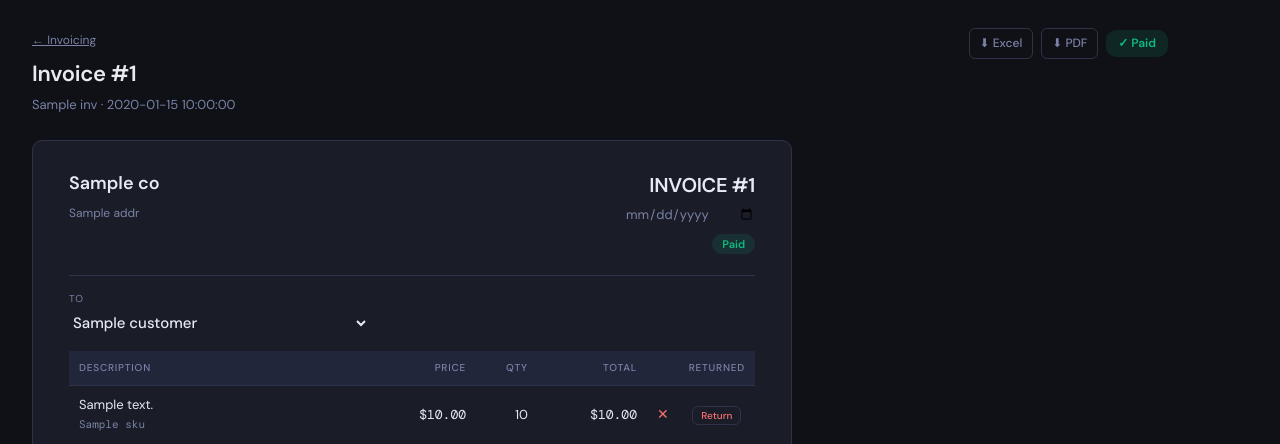
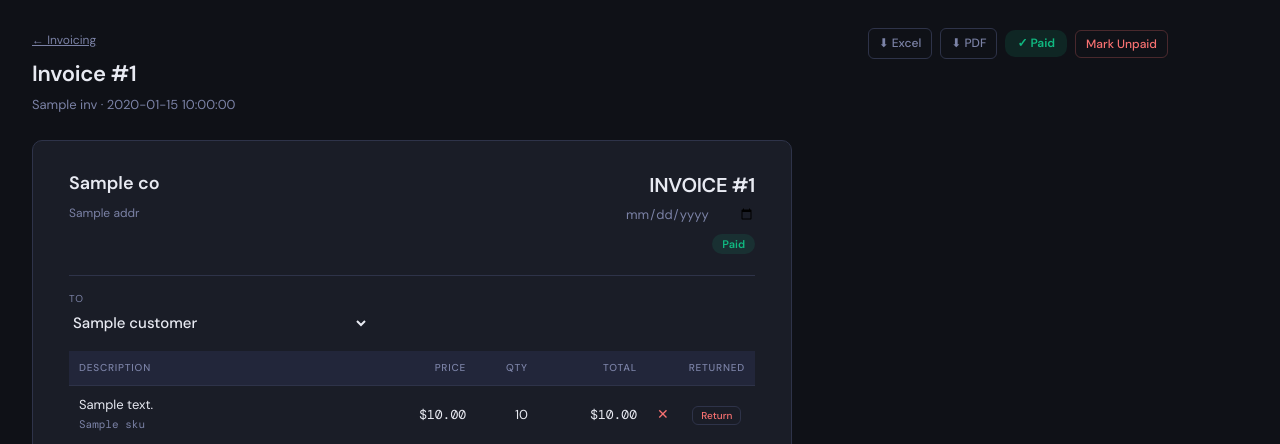
Before and after one commit to kraziers26/Computer_Reseller_Portal, a Flask app: template portal/templates/invoicing/view.html in a window 1280 px wide. Shown: the top 444 px of the page. Run offline with Flask 3, Linux system fonts and the light colour scheme; the template is opened without the code that fills it: most values are stand-ins (such as "Sample title", 1, 10 or a date in 2020); parts of the project's set-up code (start-up, migrations or seed data) failed here and were passed over; some libraries are stand-ins or nearby versions.

Commit message:
Implement 'Mark Unpaid' feature for invoices
Added a form to mark invoices as unpaid with confirmation prompt.

```diff
--- a/portal/templates/invoicing/view.html
+++ b/portal/templates/invoicing/view.html
@@ -30,6 +30,12 @@
     </form>
     {% elif inv.status == 'paid' %}
     <span style="font-size:12px;background:rgba(16,185,129,.12);color:#10b981;padding:4px 12px;border-radius:10px;font-weight:600">✓ Paid</span>
+    <form method="POST" action="{{ url_for('invoicing.update_status', invoice_id=inv.invoice_id) }}" style="display:inline"
+          onsubmit="return confirm('Mark this invoice as Unpaid? Use this if it was marked Paid by mistake or payment fell through.')">
+      <input type="hidden" name="csrf_token" value="{{ csrf_token() }}">
+      <input type="hidden" name="status" value="unpaid">
+      <button type="submit" class="btn btn-ghost btn-sm" style="color:#f87171;border-color:#f8717140">Mark Unpaid</button>
+    </form>
     {% endif %}
   </div>
 </div>
```
